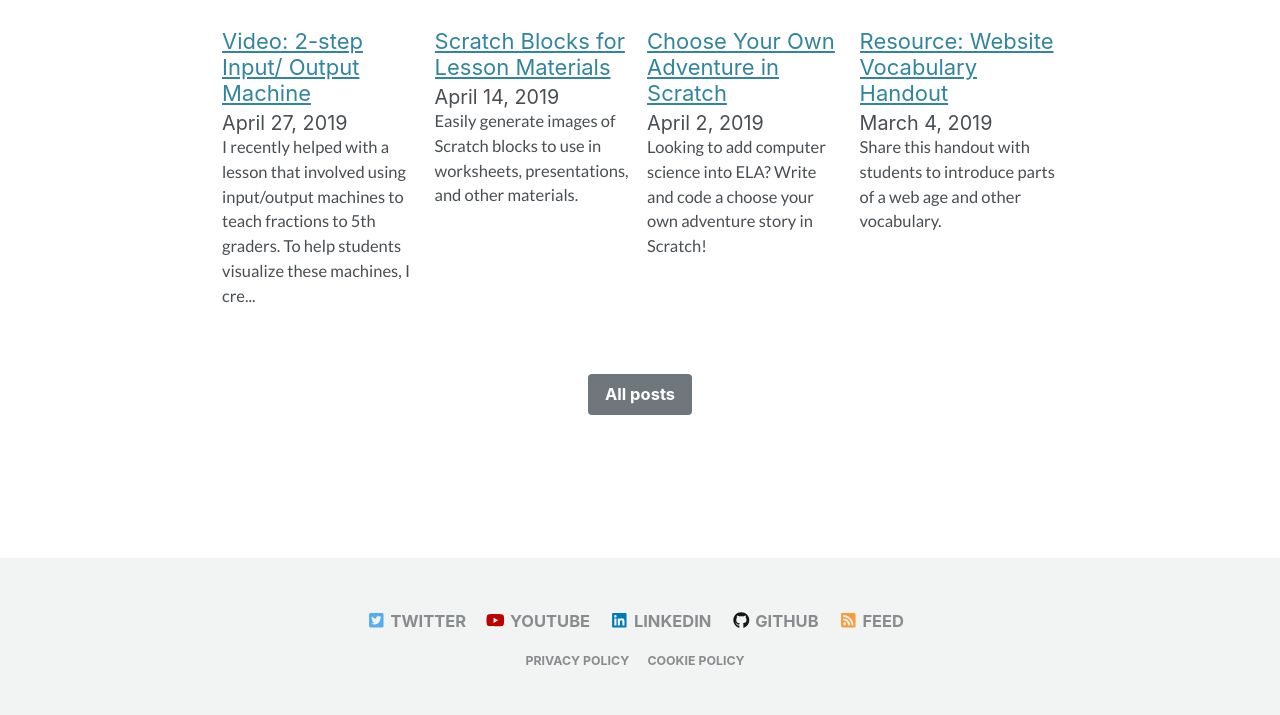
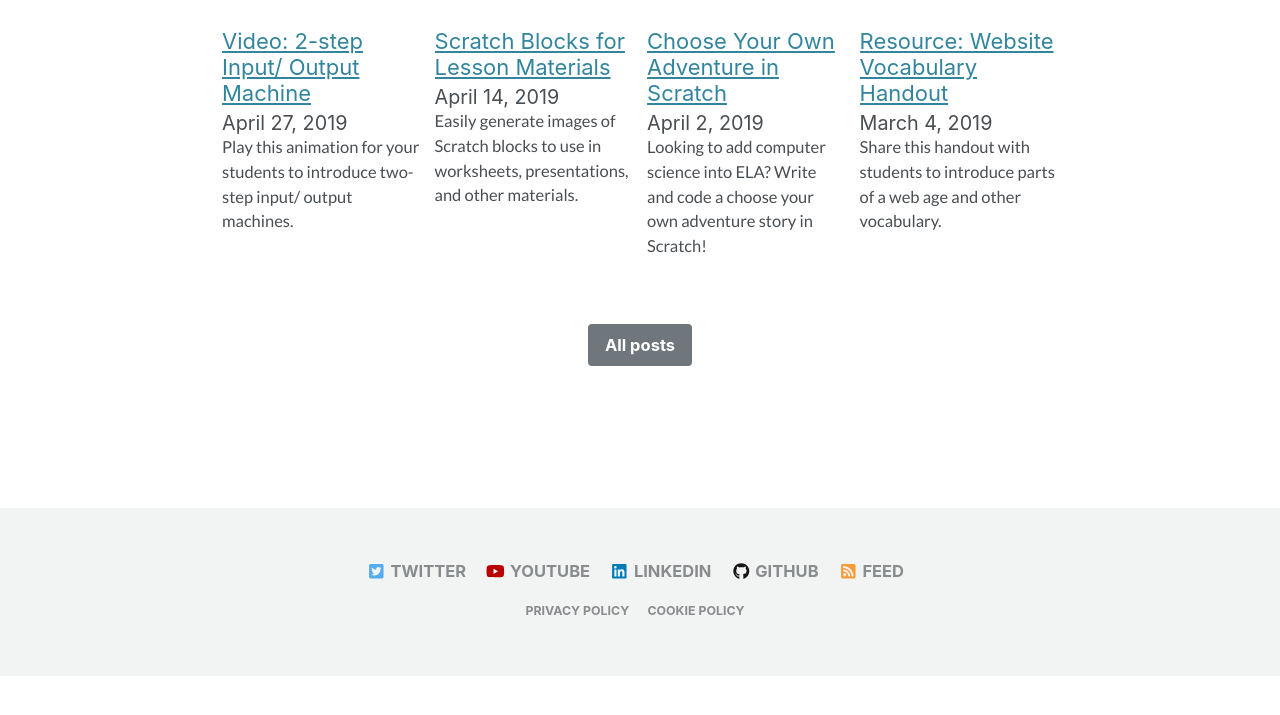
Before and after one commit to zakkolar/io.zak, a Jekyll site: the page built from _pages/index.md, in a window 1280 px wide and 900 px high, scrolled down 628 px, cut to the strip 174-889 px from the top of the window. Built offline with Jekyll 4.4.1, drawn with Linux system fonts in a browser that asks for light colours; cached includes are drawn as plain includes; nearby versions of some CDN libraries; a style sheet for code colours, icons or effects is not loaded; after the commit the page ends 1478 px from its top, so only the background shows below that.

Commit message:
updated input machine excerpt

```diff
--- a/_posts/2019-04-27-2-step-io-machine-video.md
+++ b/_posts/2019-04-27-2-step-io-machine-video.md
@@ -2,12 +2,12 @@
 layout: single
 title: "Video: 2-step Input/ Output Machine"
 date: 2019-04-27 01:00 -0400
-excerpt:
+excerpt: Play this animation for your students to introduce two-step input/ output machines.
 image: /assets/images/uploads/2019-04-27-2-step-io-machine-video.png
 header:
   color: '#9A4EA7'
   image: /assets/images/uploads/2019-04-27-2-step-io-machine-video.png
-  image_description:
+  image_description: Illustration of an input/output machine with gears and colorful buttons.
   teaser: /assets/images/uploads/2019-04-27-2-step-io-machine-video-teaser.png
   actions:
   - url: https://www.youtube.com/watch?v=jlx1tMKy3zY
```
